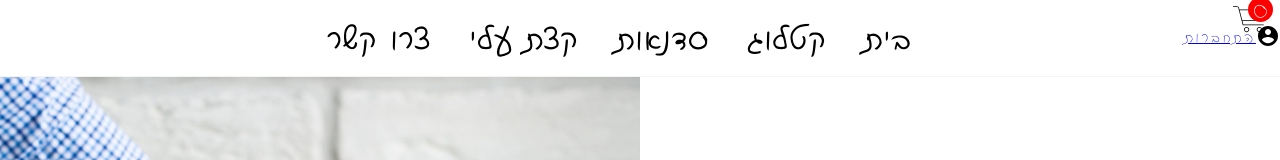
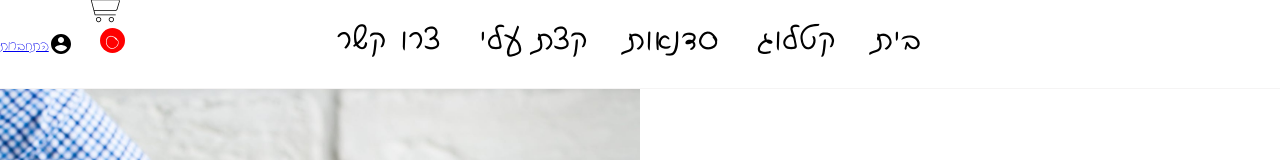
Before and after one commit to ErezBiren/react-cakes, a React (Create React App) app in the folder client/: page / in a window 1280 px wide. Shown: the top 160 px of the page. Built offline with nearby package versions, Linux system fonts and the light colour scheme; no server answers; the database is empty.

Commit message:
change mui color

```diff
--- a/client/src/App.tsx
+++ b/client/src/App.tsx
@@ -1,8 +1,9 @@
 import "./style.css";
 
+import { createTheme } from "@material-ui/core/styles";
+import { ThemeProvider } from "@material-ui/styles";
 import { useEffect } from "react";
 import { useDispatch } from "react-redux";
-import { Provider } from "react-redux";
 import { Route, Switch } from "react-router-dom";
 import { BrowserRouter } from "react-router-dom";
 
@@ -14,42 +15,58 @@ import NotFoundPage from "./pages/NotFoundPage";
 import ProfilePage from "./pages/ProfilePage";
 import { fetchCakeData } from "./store/cakes-actions";
 
+export default function App() {
+  const theme = createTheme({
+    palette: {
+      primary: {
+        // light: will be calculated from palette.primary.main,
 
+        main: "#000000",
+      },
+    },
+  });
 
-export default function App() {
   const dispatch = useDispatch();
+
   let isInitial = true;
 
   useEffect(() => {
     if (isInitial) {
       isInitial = false;
+
       dispatch(fetchCakeData());
     }
   }, []);
 
   return (
-
+    <ThemeProvider theme={theme}>
       <BrowserRouter basename="/">
         <Switch>
           <Route path="/" exact>
             <HomePage />
           </Route>
+
           <Route path="/auth">
             <AuthPage />
           </Route>
+
           <Route path="/admin">
             <AdminPage />
           </Route>
+
           <Route path="/profile">
             <ProfilePage />
           </Route>
+
           <Route path="/cart">
             <CartPage />
           </Route>
+
           <Route path="*">
             <NotFoundPage />
           </Route>
         </Switch>
       </BrowserRouter>
+    </ThemeProvider>
   );
 }
--- a/client/src/components/AuthForm.jsx
+++ b/client/src/components/AuthForm.jsx
@@ -10,6 +10,8 @@ import { makeStyles } from "@material-ui/core/styles";
 import Button from "@material-ui/core/Button";
 import TextField from "@material-ui/core/TextField";
 import Typography from "@material-ui/core/Typography";
+import Checkbox from "@material-ui/core/Checkbox";
+
 import Grid from "@material-ui/core/Grid";
 import FormControlLabel from "@material-ui/core/FormControlLabel";
 //import FacebookLogin from "react-facebook-login";
--- a/client/src/components/Cart/CartIcon.module.css
+++ b/client/src/components/Cart/CartIcon.module.css
@@ -6,7 +6,8 @@
 .cartIcon {
   width: 45;
   height: 45;
-  position: absolute;
+  align-self: flex-end;
+  justify-self: flex-end;
 }
 
 .totalQuantity {
--- a/client/src/components/Header/Header.module.css
+++ b/client/src/components/Header/Header.module.css
@@ -6,10 +6,10 @@
   width: 100vw;
   height: auto;
 }
+
 .header {
-  min-height: 8vh;
+  min-height: 11vh;
   background-color: white;
-  transition: 0.3s ease background-color;
   border-bottom: 1px solid rgb(245, 244, 244);
   width: 100%;
   position: relative;
@@ -19,15 +19,29 @@
 .other {
   position: absolute;
   width: 100%;
-  text-align: start;
-  margin: auto;
-  position: flex;
+  height: 100%;
+  display: flex;
   flex-direction: row;
+  justify-content: flex-end;
   /* z-index:-1; */
+}
+
+.navBar {
+  margin-right: 20px;
 }
 
 .login {
   align-items: center;
   display: flex;
-  justify-self: flex-start;
 }
+
+.cartIcon {
+}
+
+@media only screen and (min-width: 768px) {
+  .navBar {
+    position: absolute;
+    left: 20%;
+    right: 20%;
+  }
+}
--- a/client/src/components/Header/Header.tsx
+++ b/client/src/components/Header/Header.tsx
@@ -24,17 +24,24 @@ const Header = () => {
     <section className={styles.header_container}>
       <div className={styles.header}>
         <div className={styles.other}>
-          <IconButton className={styles.cartIcon} onClick={handleCartIconClick}>
-            <CartIcon />
-          </IconButton>
+          <div className={styles.cartIcon}>
+            <IconButton onClick={handleCartIconClick}>
+              <CartIcon />
+            </IconButton>
+          </div>
+
           {!isLoggedIn && (
             <div className={styles.login}>
               <AccountCircle />
+
               <Link to="/auth">התחברות</Link>
             </div>
           )}
         </div>
-        <NavBar />
+
+        <div className={styles.navBar}>
+          <NavBar />
+        </div>
       </div>
     </section>
   );
--- a/client/src/components/Header/NavBar.module.css
+++ b/client/src/components/Header/NavBar.module.css
@@ -9,6 +9,9 @@
   position: absolute;
   top: 50px;
   right: 0;
+  background: white;
+  padding-inline-start: 30px;
+  padding-inline-end: 30px;
 }
 
 .navBar nav ul li {
--- a/client/src/style.css
+++ b/client/src/style.css
@@ -4,14 +4,17 @@
     format("opentype");
 }
 
+@import url("https://fonts.googleapis.com/css2?family=Varela+Round&display=swap");
+
 * {
   margin: 0px;
   font-family: "DanaYadAlefAlefAlef-Normal", sans-serif;
+  /* font-family: "Varela Round", sans-serif; */
   direction: rtl;
 }
 
 body {
-  letter-spacing: 0.2rem;
+  /* letter-spacing: 0.2rem; */
 }
 
 :root {
```
Lines whose indentation alone changed are shown as unchanged.
